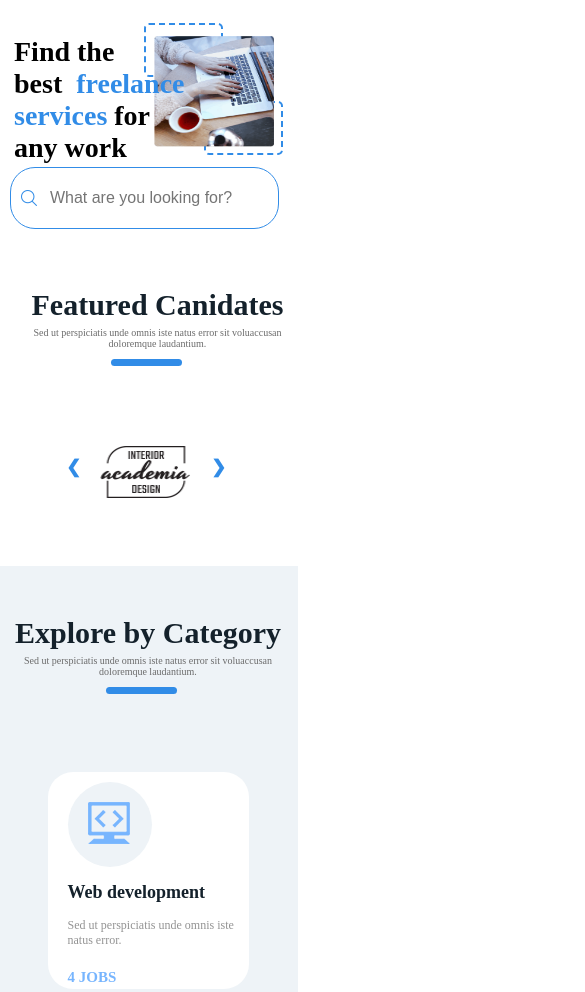
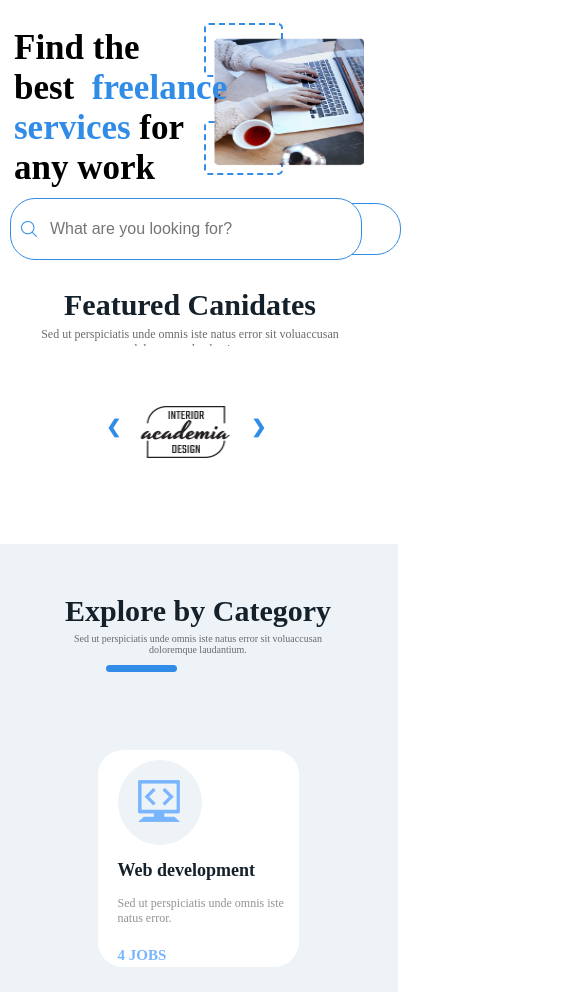
Before and after one commit to AmanUllah687/Joberiss, a plain HTML site: page index.html in a window 390 px wide. Shown: the top 992 px of the page, 585 px wide, since content can reach past the window. Drawn offline with Linux system fonts and the light colour scheme.

Commit message:
Add more changes

```diff
--- a/Joberiss.css
+++ b/Joberiss.css
@@ -208,7 +208,7 @@
 /*logo section Styling*/
 .logo-section {
     display: flex;
-    justify-content: space-between;
+    justify-content: space-around;
     width: 956px;
     height: 79px;
     margin-left: 140px;
@@ -672,8 +672,6 @@ footer {
     .small-Rectangle-1 {
       z-index: 0;
       border: 2px solid transparent;
-
-
   }
   .small-Rectangle-2 {
       z-index: 0;
@@ -688,8 +686,9 @@ footer {
   }
   .hero-text {
       color: #318ce7;
-      font-size: 28px;
+      font-size: 35px;
       margin-left: -100px;
+      margin-top: 20px;
   }
   .hero-section-fade-rectangle {
    display: none;
@@ -698,7 +697,7 @@ footer {
   display: flex;
   align-items: center;
   justify-content: space-between;
-  width: 180px;
+  width: 310px;
   height: 50px;
   border-radius: 25px;
   background-color: #FFFFFF;
@@ -714,14 +713,13 @@ footer {
   background-repeat: no-repeat;
   background-position: 10px;
   padding: 10px 10px 10px 30px;
-  border-radius: 4px;
   margin-right: 8px;
   color: #000000;
   font-size: 16px;
   margin-left: -50px;
   padding-right: 30px;
   border:  1px solid #318ce7;
-  width: 270px;
+  width: 300px;
   height: 40px;
   border-radius: 25px;
 }
@@ -734,13 +732,13 @@ footer {
   border-radius: 4px;
   cursor: pointer;
   width: 300px;
-  height: 30px;
+  height: 50px;
   margin-right: 10px;
   font-size: 10px;
 }
 .keyboard-top-rec {
   margin-top: 15px;
-  margin-left: -250px;
+  margin-left: -190px;
   border: 2px dashed #318ce7;
   border-radius: 5px;
   height: 50px;
@@ -748,13 +746,13 @@ footer {
 }
 .keyboard-pic {
   margin-top: -60px;
-  margin-left: -240px;
+  margin-left: -180px;
   z-index: 3;
 
 }
 .keyboard-pic1 {
-  height: 140px;
-  width: 120px;
+  height: 160px;
+  width: 150px;
 }
 .keyboard-bottom-rec {
   margin-left: -190px;
@@ -767,22 +765,23 @@ footer {
 }
 .hero-centered-div {
   margin-top: -450px;
-  margin-left: -75px;
+  margin-left: -10px;
 }
 .hero-centered-heading {
   font-size: 30px;
 }
 .hero-centered-text {
-  font-size: 10px;
+  font-size: 12px;
 }
 .hero-centered-line {
-  margin-left: 178px;
+  margin-left: 140px;
 }
 .logo-section {
   height: 100px;
-  margin-top: 20px;
+  margin-top: -20px;
   flex-direction: column;
-  justify-content: flex-start;
+  justify-content: center;
+  margin-left: 180px;
 }
 .logo-1,.logo-2{
   margin-left: -50px;
@@ -844,7 +843,7 @@ footer {
 }
 .Mid-Explorer-section {
   margin-top: -20px;
-  width: 300px;
+  width: 400px;
   margin-left: -10px;
 }
 .hero-centered-div-2 .hero-centered-heading {
```
